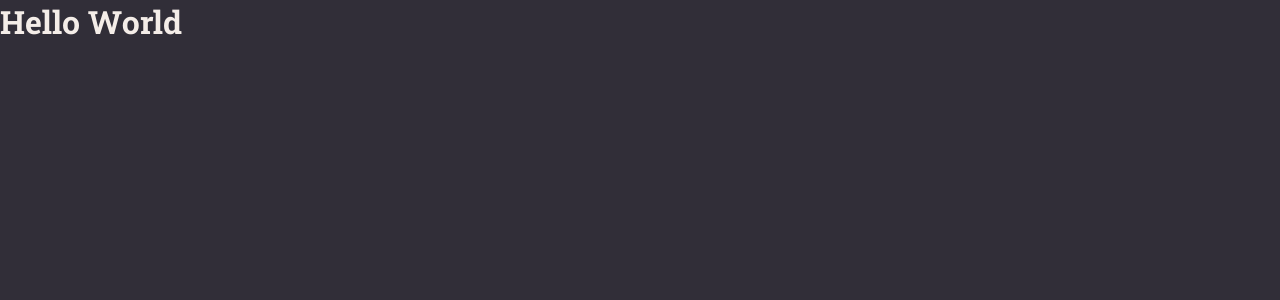
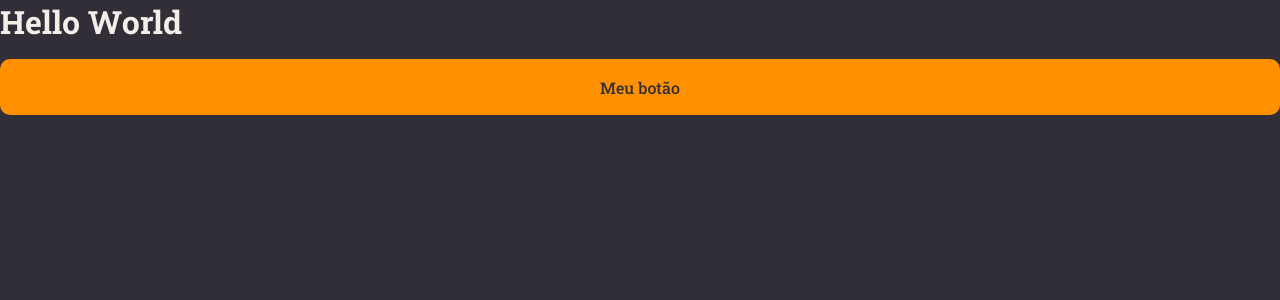
Before and after one commit to stecks10/rocketNotes, a React (Vite) app in the folder front-end/: page / in a window 1280 px wide. Shown: the top 300 px of the page. Built offline with nearby package versions, Linux system fonts and the light colour scheme.

Commit message:
component

```diff
--- /dev/null
+++ b/front-end/src/components/Botton/index.jsx
@@ -0,0 +1,10 @@
+import { Container } from './styles';
+
+export function Button() {
+  return (
+    <Container type='button'>
+      Meu botão
+    </Container>
+  )
+
+}
--- /dev/null
+++ b/front-end/src/components/Botton/styles.js
@@ -0,0 +1,19 @@
+import styled from 'styled-components';
+
+export const Container = styled.button`
+  width: 100%;
+  background-color: ${({ theme }) => theme.COLORS.ORANGE};
+
+  color: ${({ theme }) => theme.COLORS.BACKGROUND_800};
+
+  height: 56px;
+  border: 0;
+  padding: 0 16px;
+  margin-top: 16px;
+  border-radius: 10px;
+  font-weight: 500;
+
+  &:disabled {
+    opacity: 0.5;
+  }
+`;
--- a/front-end/src/pages/Details/index.jsx
+++ b/front-end/src/pages/Details/index.jsx
@@ -1,9 +1,11 @@
+import { Button } from '../../components/Botton';
 import { Container } from './styles';
 
 export function Details() {
   return (
     <Container>
       <h1>Hello World</h1>
+      <Button />
     </Container>
   );
 }
```
